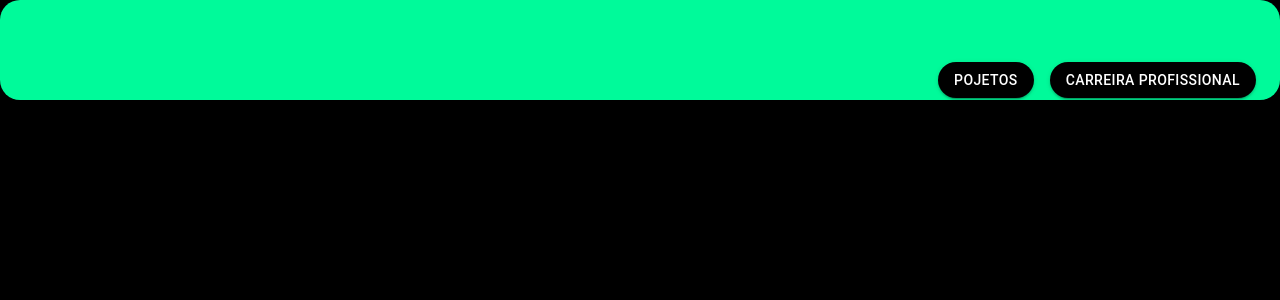
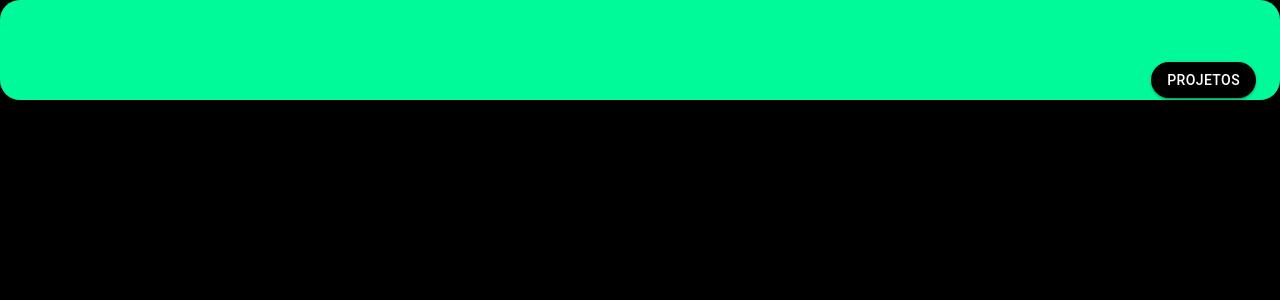
Before and after one commit to Pedro-2004/Portif-lio---Pedro-Arthur, a React (Vite) app: page / in a window 1280 px wide. Shown: the top 300 px of the page. Built offline with nearby package versions, Linux system fonts and the light colour scheme.

Commit message:
Criation of componets Head and ButtonHead

```diff
--- /dev/null
+++ b/src/components/ButtonHead/index.jsx
@@ -0,0 +1,20 @@
+import { Button } from '@mui/material';
+
+const ButtonHead = ({ title }) => {
+  return (
+    <>
+      <Button
+        variant='contained'
+        sx={{
+          marginLeft: 'auto',
+          marginTop: 7.7,
+          borderRadius: 5,
+          background: ' #000000ff',
+        }}
+      >
+        {title}
+      </Button>
+    </>
+  );
+};
+export default ButtonHead;
--- /dev/null
+++ b/src/components/Head/index.jsx
@@ -0,0 +1,15 @@
+import { AppBar, Toolbar } from '@mui/material';
+
+const Head = ({ children }) => {
+  return (
+    <>
+      <AppBar
+        position='fixed'
+        sx={{ background: '#00FA9A', borderRadius: 5, height: 100 }}
+      >
+        <Toolbar sx={{ gap: 2 }}>{children}</Toolbar>
+      </AppBar>
+    </>
+  );
+};
+export default Head;
--- a/src/page/home/index.jsx
+++ b/src/page/home/index.jsx
@@ -1,34 +1,13 @@
 import './style.css';
-import { AppBar, Toolbar, Button } from '@mui/material';
+import ButtonHead from '@/components/ButtonHead/index';
+import Head from '@/components/Head/index';
 
-import { BorderLeft } from '@mui/icons-material';
 const Home = () => {
   return (
     <div className='home_container'>
-      <AppBar
-        position='fixed'
-        sx={{ background: '#00FA9A', borderRadius: 5, height: 100 }}
-      >
-        <Toolbar sx={{ gap: 2 }}>
-          <Button
-            variant='contained'
-            sx={{
-              marginLeft: 'auto',
-              marginTop: 7.7,
-              borderRadius: 5,
-              background: '#000000ff',
-            }}
-          >
-            Pojetos
-          </Button>
-          <Button
-            variant='contained'
-            sx={{ marginTop: 7.7, borderRadius: 5, background: '#000000ff' }}
-          >
-            Carreira Profissional
-          </Button>
-        </Toolbar>
-      </AppBar>
+      <Head>
+        <ButtonHead title='Projetos' />
+      </Head>
     </div>
   );
 };
```
Also changed, not shown: src/components/WhatsAppButton/index.jsx (deleted, +0 -9 lines).
